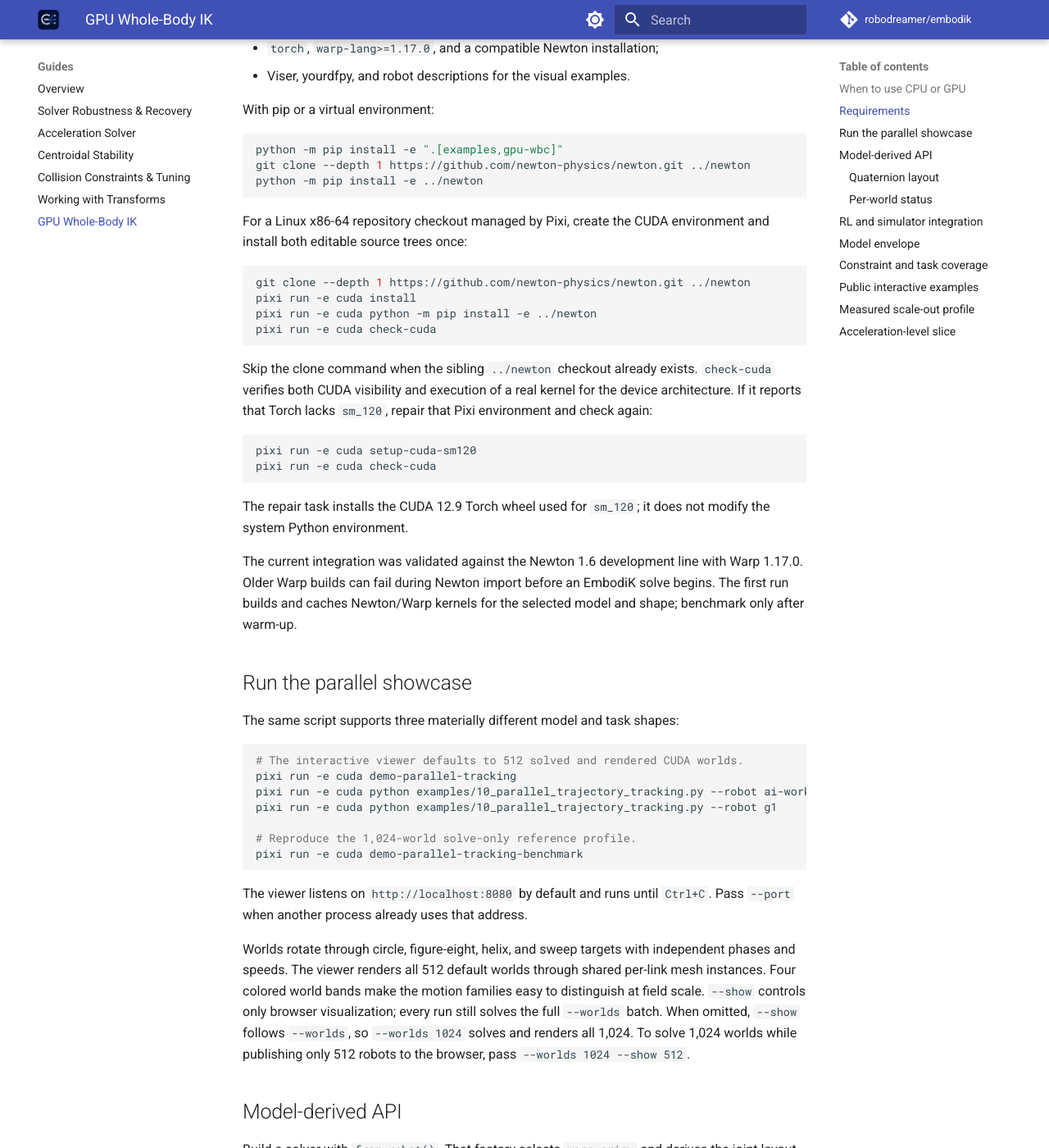
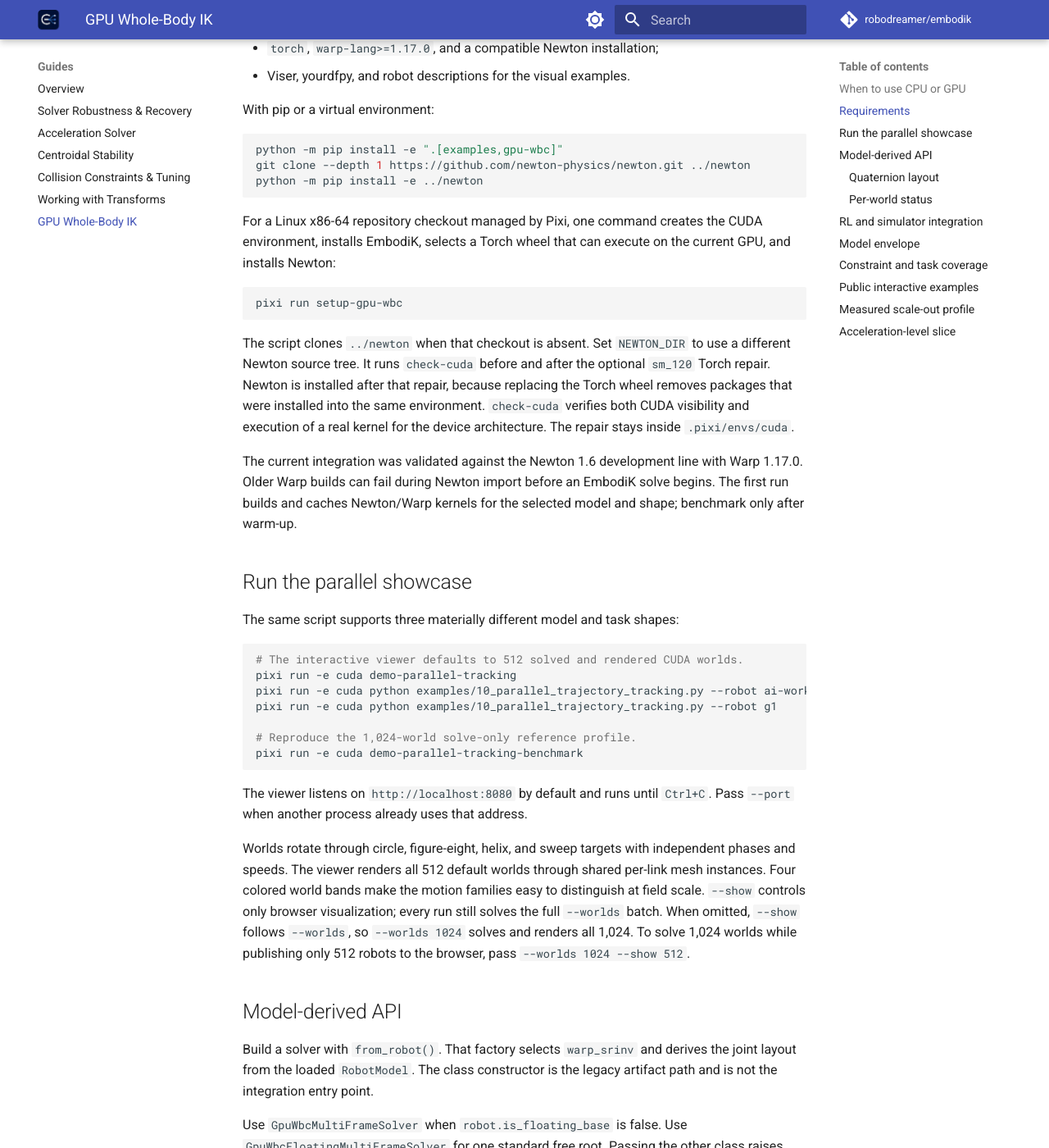
Before and after one commit to robodreamer/embodik, an MkDocs documentation site: the page built from docs/gpu_solvers.md, in a window 1280 px wide and 1400 px high, scrolled down 1219 px. Shown: the whole window at 82% size. Built offline with MkDocs 1.6.1 and Material for MkDocs 9.7.7, drawn with Linux system fonts in a browser that asks for light colours; comment, search, counter and statistics services are not loaded; some of the changed text lies outside the part shown.

Commit message:
Project out-of-limit GPU seeds and add one-step CUDA setup.
Finite joint positions outside URDF limits are clamped before a GPU WBC solve, so a Panda neutral configuration is repaired instead of being rejected. pixi run setup-gpu-wbc installs the CUDA environment, a matching Torch wheel, and Newton together.

````diff
--- a/docs/gpu_solvers.md
+++ b/docs/gpu_solvers.md
@@ -45,28 +45,20 @@
 python -m pip install -e ../newton
 ```
 
-For a Linux x86-64 repository checkout managed by Pixi, create the CUDA environment and
-install both editable source trees once:
+For a Linux x86-64 repository checkout managed by Pixi, one command creates the
+CUDA environment, installs EmbodiK, selects a Torch wheel that can execute on
+the current GPU, and installs Newton:
 
 ```bash
-git clone --depth 1 https://github.com/newton-physics/newton.git ../newton
-pixi run -e cuda install
-pixi run -e cuda python -m pip install -e ../newton
-pixi run -e cuda check-cuda
+pixi run setup-gpu-wbc
 ```
 
-Skip the clone command when the sibling `../newton` checkout already exists.
-`check-cuda` verifies both CUDA visibility and execution of a real kernel for
-the device architecture. If it reports that Torch lacks `sm_120`, repair that
-Pixi environment and check again:
-
-```bash
-pixi run -e cuda setup-cuda-sm120
-pixi run -e cuda check-cuda
-```
-
-The repair task installs the CUDA 12.9 Torch wheel used for `sm_120`; it does
-not modify the system Python environment.
+The script clones `../newton` when that checkout is absent. Set `NEWTON_DIR` to
+use a different Newton source tree. It runs `check-cuda` before and after the
+optional `sm_120` Torch repair. Newton is installed after that repair, because
+replacing the Torch wheel removes packages that were installed into the same
+environment. `check-cuda` verifies both CUDA visibility and execution of a real
+kernel for the device architecture. The repair stays inside `.pixi/envs/cuda`.
 
 The current integration was validated against the Newton 1.6 development
 line with Warp 1.17.0. Older Warp builds can fail during Newton import before
@@ -153,6 +145,13 @@
 `active_configuration_indices`. `q_solution` has that same width, so scatter it
 back with those indices. The factory includes every supported movable joint
 unless you pass `active_joint_names`.
+
+Finite joint positions that fall outside their URDF limits are projected onto
+the nearest limit before the solve. The Franka Panda description places joint 4
+outside its upper limit at `neutral_configuration()`, and that home is repaired
+automatically. Non-finite values and a zero quaternion still return
+`WORLD_STATUS_INVALID_INPUT` and do not move. `get_joint_limits()` reports the
+limits when an application wants to inspect them.
 
 The fixed-base factory defaults to `dt=0.1` and `iterations=2`. Pass `dt`
 explicitly when the control period is different. The floating-base factory
--- a/pixi.toml
+++ b/pixi.toml
@@ -101,6 +101,8 @@
 upload-pypi = "bash scripts/upload_pypi.sh"
 # Version management
 version = "python scripts/version.py"
+# One-step CUDA + Newton setup for model-derived GPU WBC.
+setup-gpu-wbc = "bash scripts/setup_gpu_wbc.sh"
 
 [feature.dev.dependencies]
 # Additional dev-only dependencies
````
Also changed, not shown: other parts of docs/gpu_solvers.md (+1 -1 lines), CHANGELOG.md (+5 -0 lines), docs/api/robot_model.md (+2 -1 lines), docs/examples/parallel_trajectory_tracking.md (+5 -16 lines), docs/installation.md (+7 -8 lines), 4 other files.
